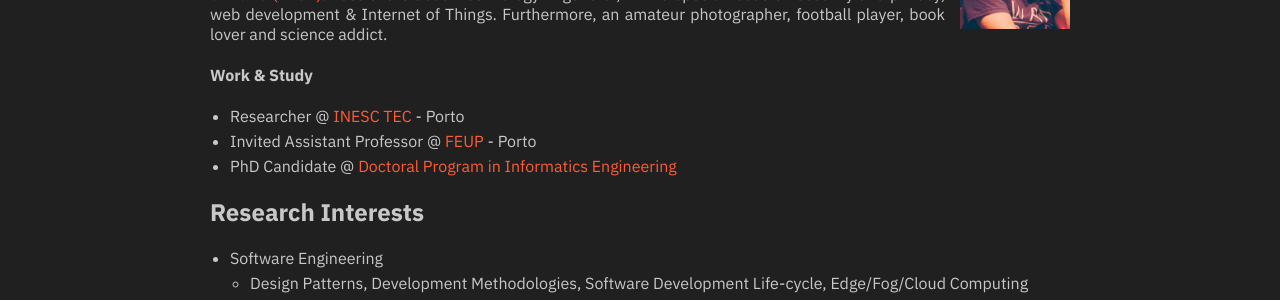
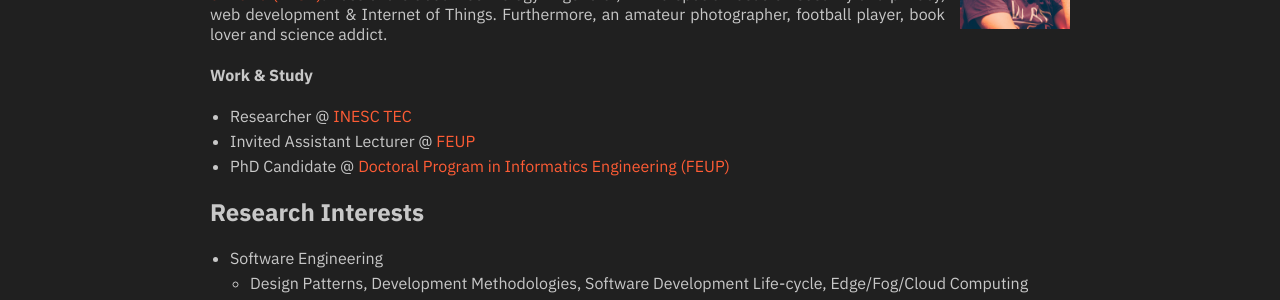
Before and after one commit to jpdias/jpdias.github.io, a Jekyll site: the page built from index.md, in a window 1280 px wide. Shown: the part 290-590 px from the top of the page. Built offline with Jekyll 4.4.1, drawn with Linux system fonts in a browser that asks for light colours; nearby versions of some CDN libraries.

Commit message:
Update index.md

```diff
--- a/index.md
+++ b/index.md
@@ -13,9 +13,9 @@ Currently working as a researcher on the thin line between hardware and software
 
 #### Work & Study
 
-- Researcher @ [INESC TEC](https://inesctec.pt/) - Porto
-- Invited Assistant Professor @ [FEUP](https://sigarra.up.pt/feup/en/WEB_PAGE.INICIAL) - Porto
-- PhD Candidate @ [Doctoral Program in Informatics Engineering](https://sigarra.up.pt/feup/en/cur_geral.cur_view?pv_curso_id=679)
+- Researcher @ [INESC TEC](https://inesctec.pt/)
+- Invited Assistant Lecturer @ [FEUP](https://sigarra.up.pt/feup/en/WEB_PAGE.INICIAL)
+- PhD Candidate @ [Doctoral Program in Informatics Engineering (FEUP)](https://sigarra.up.pt/feup/en/cur_geral.cur_view?pv_curso_id=679)
 
 ## Research Interests
 
```
